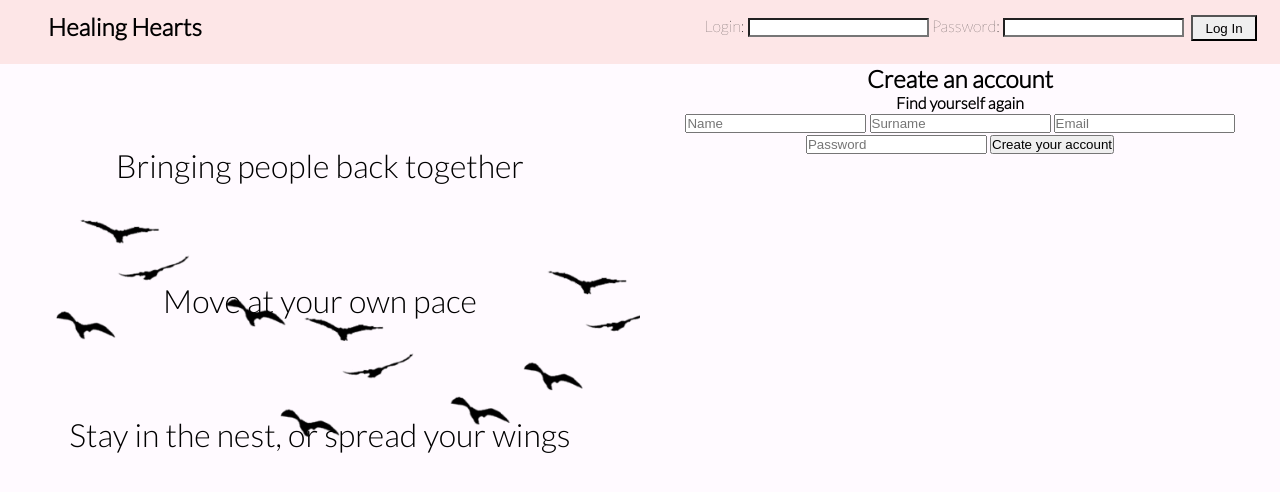
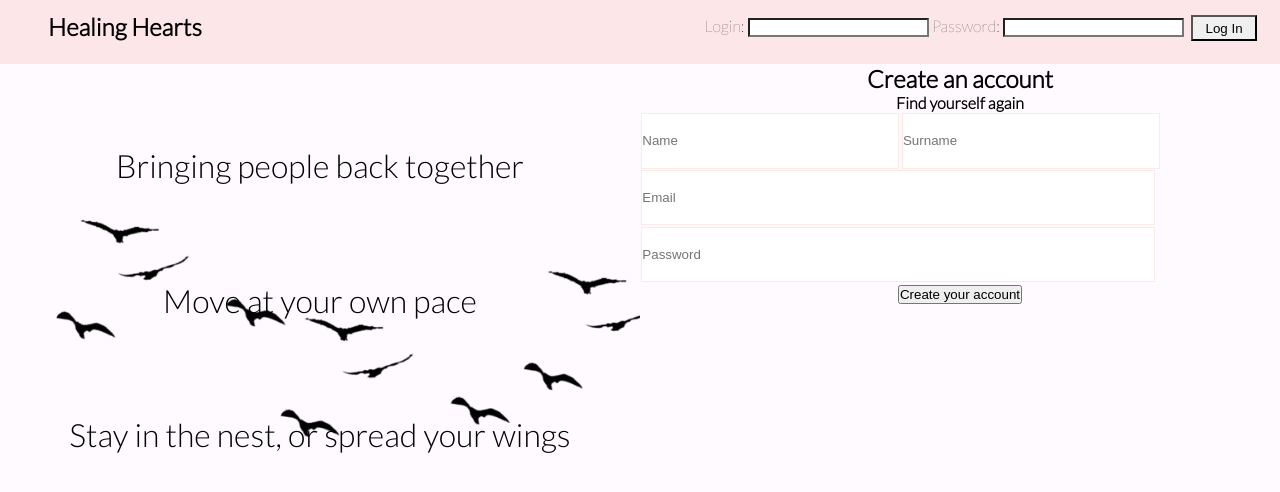
Before and after one commit to joeephus/healing, a plain HTML site: page login.html in a window 1280 px wide. Drawn offline with Linux system fonts and the light colour scheme.

Commit message:
healing login 1.0.3

```diff
--- a/login.html
+++ b/login.html
@@ -33,8 +33,8 @@
 		<form action="" method="get">
 			<h2> Create an account </h2>
 			<h4> Find yourself again </h4>
-				<input class="form-name" name="name" type="text" placeholder="Name">
-				<input class="last-name" name="surname" type="text" placeholder="Surname">
+				<input class="name" name="name" type="text" placeholder="Name">
+				<input class="name" name="surname" type="text" placeholder="Surname">
 				<input type="text" name="number" placeholder="Email">
 				<input type="text" name="password" placeholder="Password">
 				<button class="create-account"> Create your account </button>
--- a/sass/style.scss
+++ b/sass/style.scss
@@ -200,3 +200,22 @@ header.login_head {
       margin-top: 2.2em;
     }
 }
+
+.form-content {
+  width: 50%;
+  float: left;
+  height: 40em;
+
+    input {
+      display: block;
+      width: 80%;
+      height: 4em;
+      margin: .1em;
+      border: 1px solid $trans-purple;
+    }
+
+    .name {
+      float: left;
+      width: 40%;
+    }
+}
```
Also changed, not shown: sass/style.css, 1 other file.
